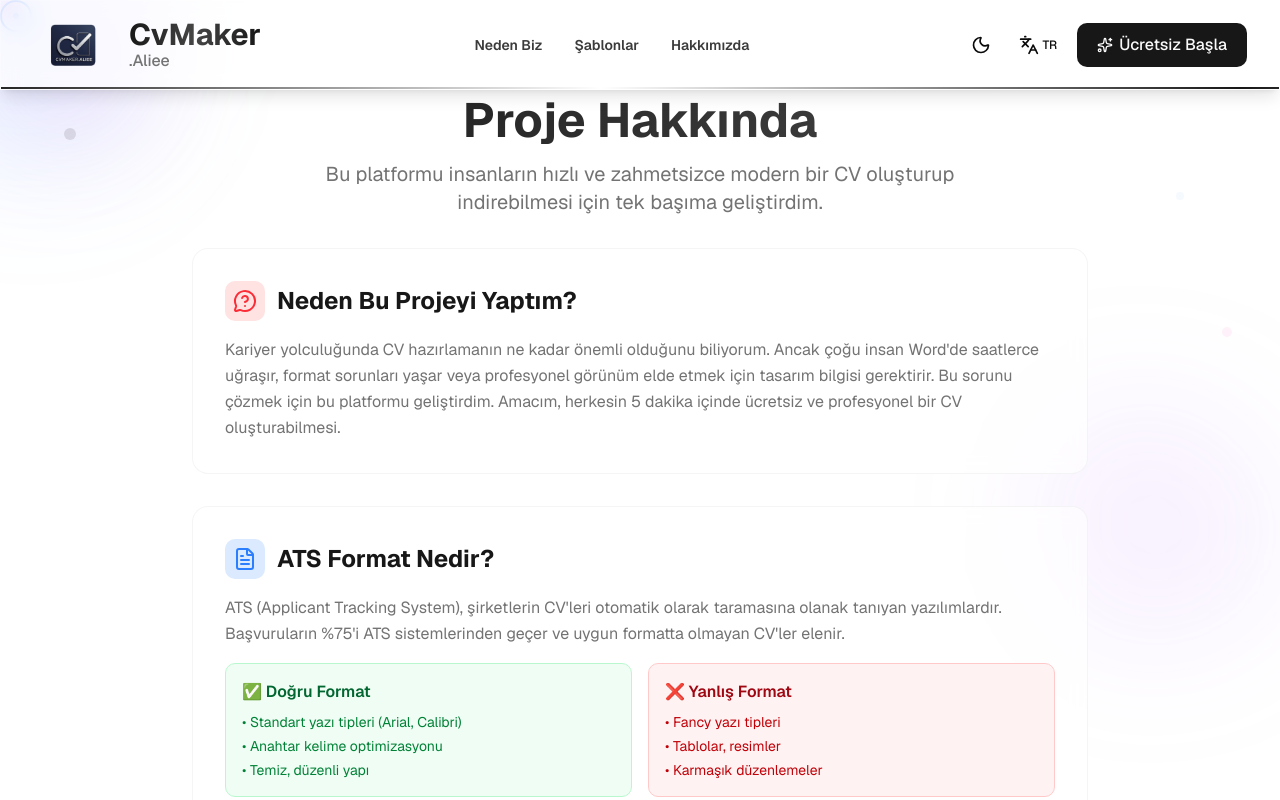
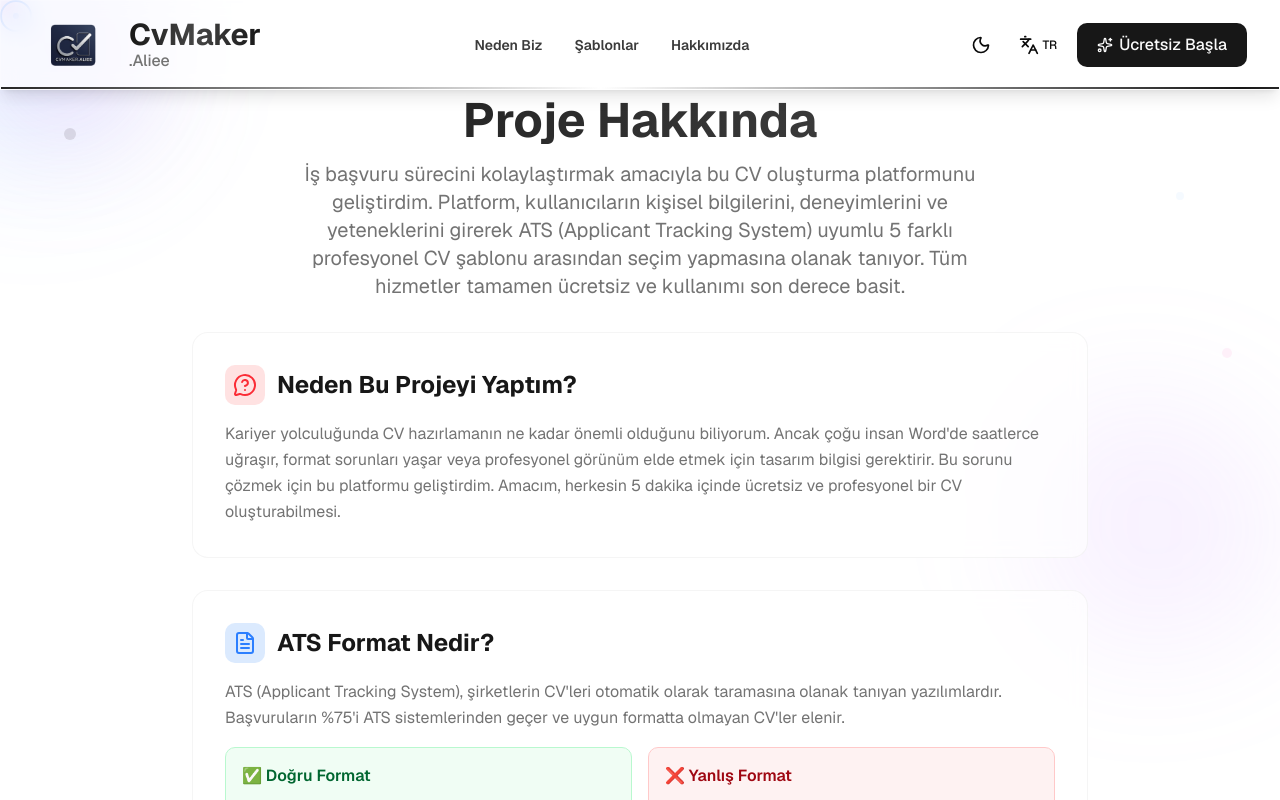
Before and after one commit to Aeerszl/Cv-Maker, a Next.js app: page /about in a window 1280 px wide. Shown: the top 800 px of the page. Built offline with nearby package versions, Linux system fonts and the light colour scheme.

Commit message:
Update About page hero description in LanguageContext

```diff
--- a/src/contexts/LanguageContext.tsx
+++ b/src/contexts/LanguageContext.tsx
@@ -195,7 +195,7 @@ const translations = {
 
     // About Page New Sections
     'about.page.hero.title': 'Proje Hakkında',
-    'about.page.hero.description': 'Bu platformu insanların hızlı ve zahmetsizce modern bir CV oluşturup indirebilmesi için tek başıma geliştirdim.',
+    'about.page.hero.description': 'İş başvuru sürecini kolaylaştırmak amacıyla bu CV oluşturma platformunu geliştirdim. Platform, kullanıcıların kişisel bilgilerini, deneyimlerini ve yeteneklerini girerek ATS (Applicant Tracking System) uyumlu 5 farklı profesyonel CV şablonu arasından seçim yapmasına olanak tanıyor. Tüm hizmetler tamamen ücretsiz ve kullanımı son derece basit.',
     'about.page.why.title': 'Neden Bu Projeyi Yaptım?',
     'about.page.why.description': 'Kariyer yolculuğunda CV hazırlamanın ne kadar önemli olduğunu biliyorum. Ancak çoğu insan Word\'de saatlerce uğraşır, format sorunları yaşar veya profesyonel görünüm elde etmek için tasarım bilgisi gerektirir. Bu sorunu çözmek için bu platformu geliştirdim. Amacım, herkesin 5 dakika içinde ücretsiz ve profesyonel bir CV oluşturabilmesi.',
     'about.page.ats.title': 'ATS Format Nedir?',
@@ -388,7 +388,7 @@ const translations = {
 
     // About Page New Sections
     'about.page.hero.title': 'About the Project',
-    'about.page.hero.description': 'I developed this platform myself so that people can create and download modern CVs quickly and effortlessly.',
+    'about.page.hero.description': 'I developed this CV creation platform to simplify the job application process. The platform allows users to enter their personal information, experiences, and skills to choose from 5 different professional CV templates that are compatible with ATS (Applicant Tracking System). All services are completely free and extremely easy to use.',
     'about.page.why.title': 'Why Did I Make This Project?',
     'about.page.why.description': 'I know how important CV preparation is in career journey. However, most people struggle for hours in Word, face format issues, or need design knowledge to achieve a professional look. To solve this problem, I developed this platform. My goal is for everyone to create a free and professional CV in 5 minutes.',
     'about.page.ats.title': 'What is ATS Format?',
```
